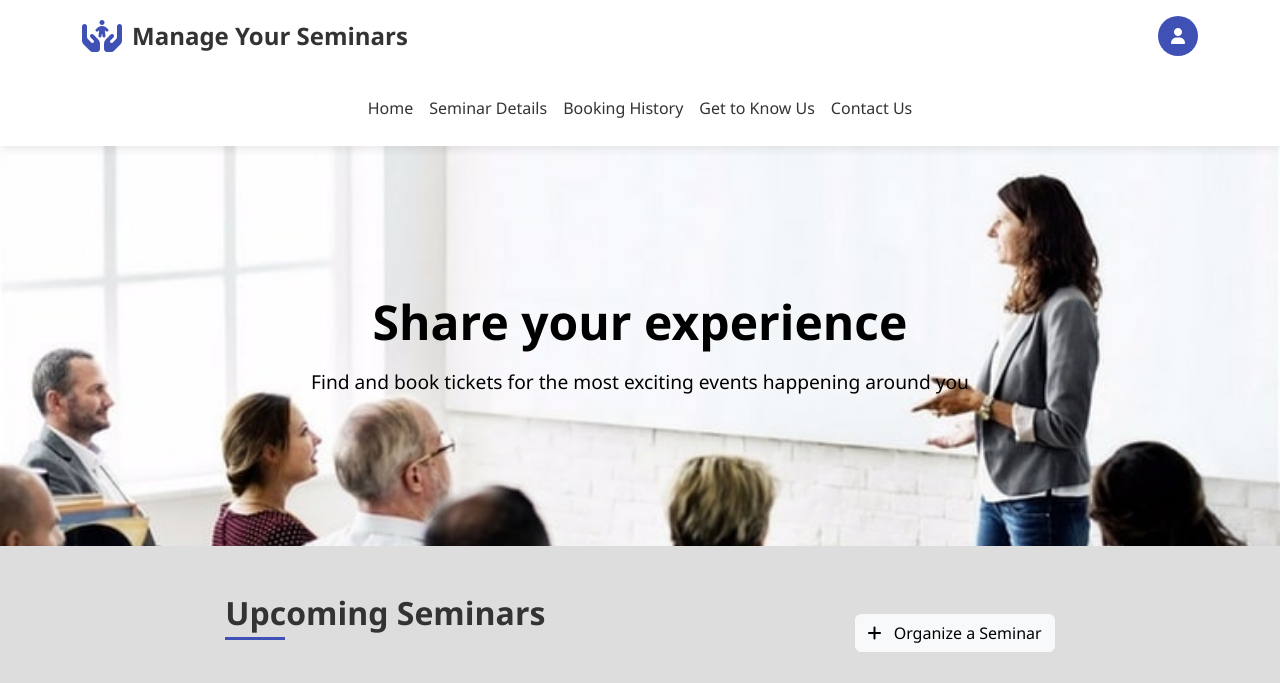
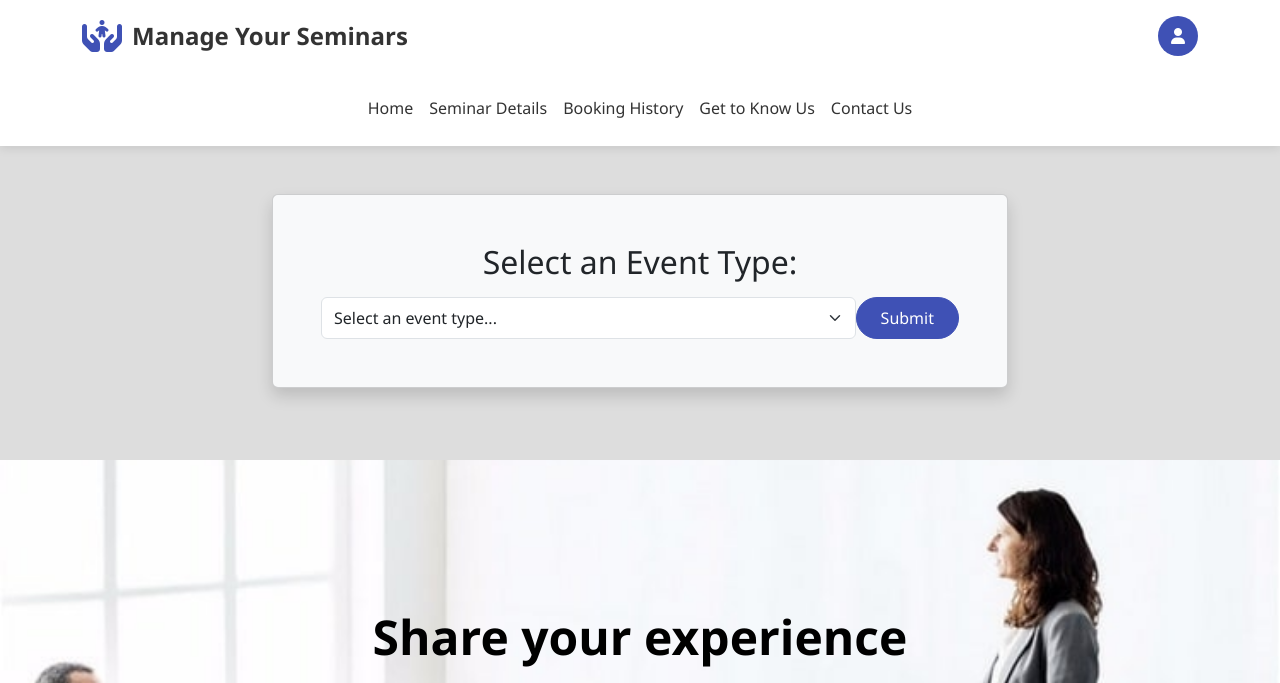
Before and after one commit to riyaamurdhani/IAB207-A3-group9, a Python web app: template a3_group7/app/templates/home-page.html in a window 1280 px wide. Shown: the top 683 px of the page. Run offline with Jinja, Linux system fonts and the light colour scheme; the template is opened without the code that fills it, so the values that code supplies are empty; some libraries are stand-ins or nearby versions.

Commit message:
Update home-page.html

```diff
--- a/a3_group7/app/templates/home-page.html
+++ b/a3_group7/app/templates/home-page.html
@@ -36,6 +36,9 @@
       </div>
     </div>
 
+
+
+
     <nav class="navbar navbar-expand-lg">
       <div class="container">
         <button class="navbar-toggler" type="button" data-bs-toggle="collapse" data-bs-target="#navbarMain" aria-controls="navbarMain" aria-expanded="false" aria-label="Toggle navigation">
@@ -63,6 +66,8 @@
       </div>
     </nav>
 
+
+
     <script>
       const navLinks = document.querySelectorAll('.nav-link');
 
@@ -81,7 +86,28 @@
       });
     </script>
   </header>
+        <div class="container">
+        <div class="row justify-content-center mt-5 pb-4">
+           <div class="col-md-8">
+              <div class="card shadow p-5 mb-5 bg-light">
+                 <h2 class="text-center mb-3">Select an Event Type:</h2>
+                 <form class="form-inline d-flex flex-nowrap">
 
+                    <select class="form-select" aria-label="Default select example">
+                       <option selected>Select an event type...</option>
+                       <option value="Talk by the Author" >Talk by the Author</option>
+                       <option value="Learn how to learn">Learn how to learn</option>
+                       <option value="Ted Talk">Ted Talk</option>
+                       <option value="Finacial Mindset">Financial Mindset</option>
+                       <option value="more..">more</option>
+                    </select>
+                    <a href="event-details.html" class="btn btn-primary">Submit</a>
+                 </form>
+              </div>
+           </div>
+        </div>
+     </div>
+    </div>
   <!-- Hero Section -->
   <section class="hero-section bg-primary text-black py-3" style="background-image: url('static/img/session.jpg');">
     <div class="container text-center">
@@ -121,6 +147,9 @@
                   <i class="fas fa-map-marker-alt"></i>
                   <span>Central Theater</span>
                 </div>
+                <div class="event-meta">
+                  <span>Status: Open</span>
+                </div>
                 <div class="d-flex justify-content-between align-items-center mt-4">
                   <a href="event-details.html" class="btn btn-light">View Details</a>
                   <button class="btn btn-outline-secondary" data-bs-toggle="modal" data-bs-target="#bookTicketModal">
@@ -148,6 +177,9 @@
                 <div class="event-meta">
                   <i class="fas fa-map-marker-alt"></i>
                   <span>Convention Center</span>
+                </div>
+                 <div class="event-meta">
+                  <span>Status: Open</span>
                 </div>
                 <div class="d-flex justify-content-between align-items-center mt-4">
                   <a href="event-details.html" class="btn btn-light">View Details</a>
@@ -177,6 +209,9 @@
                   <i class="fas fa-map-marker-alt"></i>
                   <span>Downtown Pavilion</span>
                 </div>
+                 <div class="event-meta">
+                  <span>Status: Open</span>
+                </div>
                 <div class="d-flex justify-content-between align-items-center mt-4">
                   <a href="event-details.html" class="btn btn-light">View Details</a>
                   <button class="btn btn-outline-secondary" data-bs-toggle="modal" data-bs-target="#bookTicketModal">
@@ -204,6 +239,9 @@
                 <div class="event-meta">
                   <i class="fas fa-map-marker-alt"></i>
                   <span>Arts Center</span>
+                </div>
+                 <div class="event-meta">
+                  <span>Status: BOOKED OUT</span>
                 </div>
                 <div class="d-flex justify-content-between align-items-center mt-4">
                   <a href="event-details.html" class="btn btn-light">View Details</a>
```
